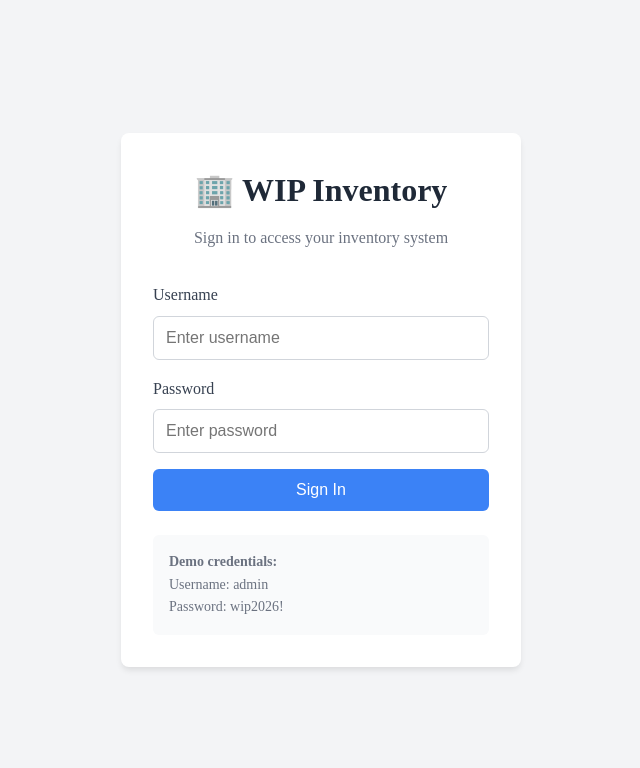
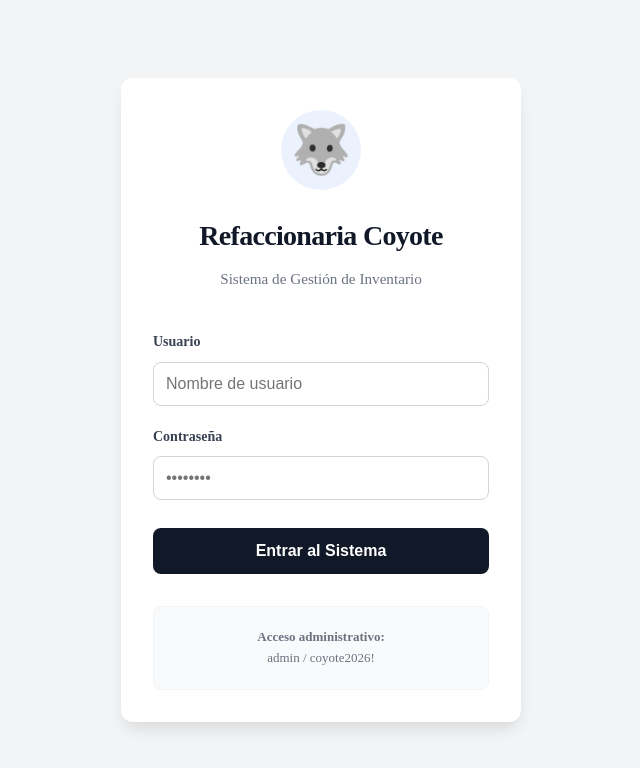
Before and after one commit to Cesars117/refaccionaria, a Next.js app: page /login in a window 1280 px wide. Shown: the top 768 px of the page, without its empty margins (319-959 px from the left). Built offline with nearby package versions, Linux system fonts and the light colour scheme.

Commit message:
Security: Disable authentication for public access during deployment phase

```diff
--- a/app/actions.ts
+++ b/app/actions.ts
@@ -122,7 +122,8 @@ export async function createItem(formData: FormData) {
         }
     })
 
-    const session = await getServerSession(authOptions)
+    const session = null
+
     await createAuditLog(db, session, {
         action: 'CREATED',
         entityType: 'ITEM',
--- a/app/api/audit-log/route.ts
+++ b/app/api/audit-log/route.ts
@@ -5,10 +5,9 @@ import db from '@/lib/db'
 
 // GET /api/audit-log — list audit logs with filters
 export async function GET(request: NextRequest) {
-  const session = await getServerSession(authOptions)
-  if (!session) {
-    return NextResponse.json({ error: 'Unauthorized' }, { status: 401 })
-  }
+  // Session check disabled
+  const session = { user: { email: 'admin' } };
+
 
   const sp = request.nextUrl.searchParams
   const entityType = sp.get('entityType')
--- a/app/api/items/search/route.ts
+++ b/app/api/items/search/route.ts
@@ -6,10 +6,9 @@ import db from '@/lib/db'
 // GET /api/items/search?sku=XXXXX — search WIP items by siteKitSku
 // GET /api/items/search?q=TEXT — search WIP items by name/description (fuzzy)
 export async function GET(request: NextRequest) {
-  const session = await getServerSession(authOptions)
-  if (!session) {
-    return NextResponse.json({ error: 'Unauthorized' }, { status: 401 })
-  }
+  // Session check disabled
+  const session = { user: { email: 'admin' } };
+
 
   const sku = request.nextUrl.searchParams.get('sku')
   const q = request.nextUrl.searchParams.get('q')
--- a/app/api/site-kits/[id]/items/[itemId]/match/route.ts
+++ b/app/api/site-kits/[id]/items/[itemId]/match/route.ts
@@ -9,10 +9,9 @@ export async function POST(
   request: NextRequest,
   { params }: { params: Promise<{ id: string; itemId: string }> }
 ) {
-  const session = await getServerSession(authOptions)
-  if (!session) {
-    return NextResponse.json({ error: 'Unauthorized' }, { status: 401 })
-  }
+  // Session check disabled
+  const session = { user: { email: 'admin' } };
+
 
   const { id, itemId } = await params
   const siteKitDbId = parseInt(id)
--- a/app/api/site-kits/[id]/route.ts
+++ b/app/api/site-kits/[id]/route.ts
@@ -9,10 +9,9 @@ export async function GET(
   _request: NextRequest,
   { params }: { params: Promise<{ id: string }> }
 ) {
-  const session = await getServerSession(authOptions)
-  if (!session) {
-    return NextResponse.json({ error: 'Unauthorized' }, { status: 401 })
-  }
+  // Session check disabled
+  const session = { user: { email: 'admin' } };
+
 
   const { id } = await params
   const siteKitId = parseInt(id)
@@ -53,10 +52,9 @@ export async function PUT(
   request: NextRequest,
   { params }: { params: Promise<{ id: string }> }
 ) {
-  const session = await getServerSession(authOptions)
-  if (!session) {
-    return NextResponse.json({ error: 'Unauthorized' }, { status: 401 })
-  }
+  // Session check disabled
+  const session = { user: { email: 'admin' } };
+
 
   const { id } = await params
   const siteKitId = parseInt(id)
@@ -107,10 +105,9 @@ export async function DELETE(
   _request: NextRequest,
   { params }: { params: Promise<{ id: string }> }
 ) {
-  const session = await getServerSession(authOptions)
-  if (!session) {
-    return NextResponse.json({ error: 'Unauthorized' }, { status: 401 })
-  }
+  // Session check disabled
+  const session = { user: { email: 'admin' } };
+
 
   const { id } = await params
   const siteKitId = parseInt(id)
--- a/app/api/site-kits/route.ts
+++ b/app/api/site-kits/route.ts
@@ -6,10 +6,9 @@ import { createAuditLog } from '@/lib/audit'
 
 // GET /api/site-kits — list all site kits
 export async function GET() {
-  const session = await getServerSession(authOptions)
-  if (!session) {
-    return NextResponse.json({ error: 'Unauthorized' }, { status: 401 })
-  }
+  // Session check disabled
+  const session = { user: { email: 'admin' } };
+
 
   const siteKits = await db.siteKit.findMany({
     orderBy: { createdAt: 'desc' },
@@ -50,10 +49,9 @@ export async function GET() {
 
 // POST /api/site-kits — create a new site kit (with items and asset tags)
 export async function POST(request: NextRequest) {
-  const session = await getServerSession(authOptions)
-  if (!session) {
-    return NextResponse.json({ error: 'Unauthorized' }, { status: 401 })
-  }
+  // Session check disabled
+  const session = { user: { email: 'admin' } };
+
 
   try {
     const body = await request.json()
--- a/app/layout.tsx
+++ b/app/layout.tsx
@@ -15,8 +15,8 @@ const geistMono = Geist_Mono({
 });
 
 export const metadata: Metadata = {
-  title: "Integrale Inventory",
-  description: "Advanced inventory and asset management system",
+  title: "Refaccionaria Coyote",
+  description: "Sistema avanzado de gestión de inventario y flotas",
   manifest: "/manifest.json",
   icons: {
     icon: [
@@ -25,7 +25,6 @@ export const metadata: Metadata = {
     ],
     apple: "/apple-touch-icon.png",
   },
-  themeColor: "#1a237e",
 };
 
 export default function RootLayout({
--- a/app/login/page.tsx
+++ b/app/login/page.tsx
@@ -24,12 +24,12 @@ export default function LoginPage() {
       })
 
       if (result?.error) {
-        setError('Invalid credentials')
+        setError('Credenciales inválidas')
       } else {
         router.push('/')
       }
     } catch {
-      setError('Something went wrong')
+      setError('Algo salió mal')
     } finally {
       setLoading(false)
     }
@@ -46,24 +46,36 @@ export default function LoginPage() {
       <div style={{
         backgroundColor: 'white',
         padding: '2rem',
-        borderRadius: '8px',
-        boxShadow: '0 4px 6px -1px rgb(0 0 0 / 0.1)',
+        borderRadius: '12px',
+        boxShadow: '0 10px 15px -3px rgb(0 0 0 / 0.1)',
         width: '100%',
         maxWidth: '400px'
       }}>
-        <div style={{ textAlign: 'center', marginBottom: '2rem' }}>
-          <h1 style={{ fontSize: '2rem', fontWeight: 'bold', marginBottom: '0.5rem', color: '#1f2937' }}>
-            🏢 WIP Inventory
+        <div style={{ textAlign: 'center', marginBottom: '2.5rem' }}>
+          <div style={{
+            fontSize: '3rem',
+            marginBottom: '1rem',
+            background: 'rgba(59, 130, 246, 0.1)',
+            width: '80px',
+            height: '80px',
+            lineHeight: '80px',
+            borderRadius: '50%',
+            margin: '0 auto 1.5rem auto'
+          }}>
+            🐺
+          </div>
+          <h1 style={{ fontSize: '1.75rem', fontWeight: '800', marginBottom: '0.5rem', color: '#111827', letterSpacing: '-0.025em' }}>
+            Refaccionaria Coyote
           </h1>
-          <p style={{ color: '#6b7280' }}>
-            Sign in to access your inventory system
+          <p style={{ color: '#6b7280', fontSize: '0.95rem' }}>
+            Sistema de Gestión de Inventario
           </p>
         </div>
 
-        <form onSubmit={handleSubmit} style={{ display: 'flex', flexDirection: 'column', gap: '1rem' }}>
+        <form onSubmit={handleSubmit} style={{ display: 'flex', flexDirection: 'column', gap: '1.25rem' }}>
           <div>
-            <label style={{ display: 'block', marginBottom: '0.5rem', fontWeight: '500', color: '#374151' }}>
-              Username
+            <label style={{ display: 'block', marginBottom: '0.5rem', fontWeight: '600', fontSize: '0.875rem', color: '#374151' }}>
+              Usuario
             </label>
             <input
               type="text"
@@ -73,17 +85,21 @@ export default function LoginPage() {
                 width: '100%',
                 padding: '0.75rem',
                 border: '1px solid #d1d5db',
-                borderRadius: '6px',
-                fontSize: '1rem'
+                borderRadius: '8px',
+                fontSize: '1rem',
+                transition: 'border-color 0.2s',
+                outline: 'none'
               }}
-              placeholder="Enter username"
+              onFocus={(e) => e.target.style.borderColor = '#3b82f6'}
+              onBlur={(e) => e.target.style.borderColor = '#d1d5db'}
+              placeholder="Nombre de usuario"
               required
             />
           </div>
 
           <div>
-            <label style={{ display: 'block', marginBottom: '0.5rem', fontWeight: '500', color: '#374151' }}>
-              Password
+            <label style={{ display: 'block', marginBottom: '0.5rem', fontWeight: '600', fontSize: '0.875rem', color: '#374151' }}>
+              Contraseña
             </label>
             <input
               type="password"
@@ -93,10 +109,14 @@ export default function LoginPage() {
                 width: '100%',
                 padding: '0.75rem',
                 border: '1px solid #d1d5db',
-                borderRadius: '6px',
-                fontSize: '1rem'
+                borderRadius: '8px',
+                fontSize: '1rem',
+                transition: 'border-color 0.2s',
+                outline: 'none'
               }}
-              placeholder="Enter password"
+              onFocus={(e) => e.target.style.borderColor = '#3b82f6'}
+              onBlur={(e) => e.target.style.borderColor = '#d1d5db'}
+              placeholder="••••••••"
               required
             />
           </div>
@@ -105,9 +125,11 @@ export default function LoginPage() {
             <div style={{
               padding: '0.75rem',
               backgroundColor: '#fee2e2',
-              borderRadius: '6px',
+              borderRadius: '8px',
               color: '#991b1b',
-              fontSize: '0.875rem'
+              fontSize: '0.875rem',
+              fontWeight: '500',
+              textAlign: 'center'
             }}>
               {error}
             </div>
@@ -118,25 +140,26 @@ export default function LoginPage() {
             disabled={loading}
             style={{
               width: '100%',
-              padding: '0.75rem',
-              backgroundColor: loading ? '#9ca3af' : '#3b82f6',
+              padding: '0.875rem',
+              backgroundColor: loading ? '#9ca3af' : '#111827',
               color: 'white',
               border: 'none',
-              borderRadius: '6px',
+              borderRadius: '8px',
               fontSize: '1rem',
-              fontWeight: '500',
-              cursor: loading ? 'not-allowed' : 'pointer'
+              fontWeight: '600',
+              cursor: loading ? 'not-allowed' : 'pointer',
+              transition: 'background-color 0.2s',
+              marginTop: '0.5rem'
             }}
           >
-            {loading ? 'Signing in...' : 'Sign In'}
+            {loading ? 'Iniciando...' : 'Entrar al Sistema'}
           </button>
         </form>
 
-        <div style={{ marginTop: '1.5rem', padding: '1rem', backgroundColor: '#f9fafb', borderRadius: '6px' }}>
-          <p style={{ fontSize: '0.875rem', color: '#6b7280', margin: 0 }}>
-            <strong>Demo credentials:</strong><br />
-            Username: admin<br />
-            Password: wip2026!
+        <div style={{ marginTop: '2rem', padding: '1.25rem', backgroundColor: '#f9fafb', borderRadius: '8px', border: '1px solid #f3f4f6' }}>
+          <p style={{ fontSize: '0.8125rem', color: '#6b7280', margin: 0, textAlign: 'center' }}>
+            <strong>Acceso administrativo:</strong><br />
+            admin / coyote2026!
           </p>
         </div>
       </div>
--- a/lib/auth.ts
+++ b/lib/auth.ts
@@ -12,7 +12,8 @@ export const authOptions: NextAuthOptions = {
       },
       async authorize(credentials) {
         // Simple hardcoded auth for now - can be improved later
-        if (credentials?.username === "admin" && credentials?.password === "wip2026!") {
+        if (credentials?.username === "admin" && credentials?.password === "coyote2026!") {
+
           return {
             id: "1",
             name: "WIP Admin",
```
Also changed, not shown: app/page.tsx (+2 -5 lines).
